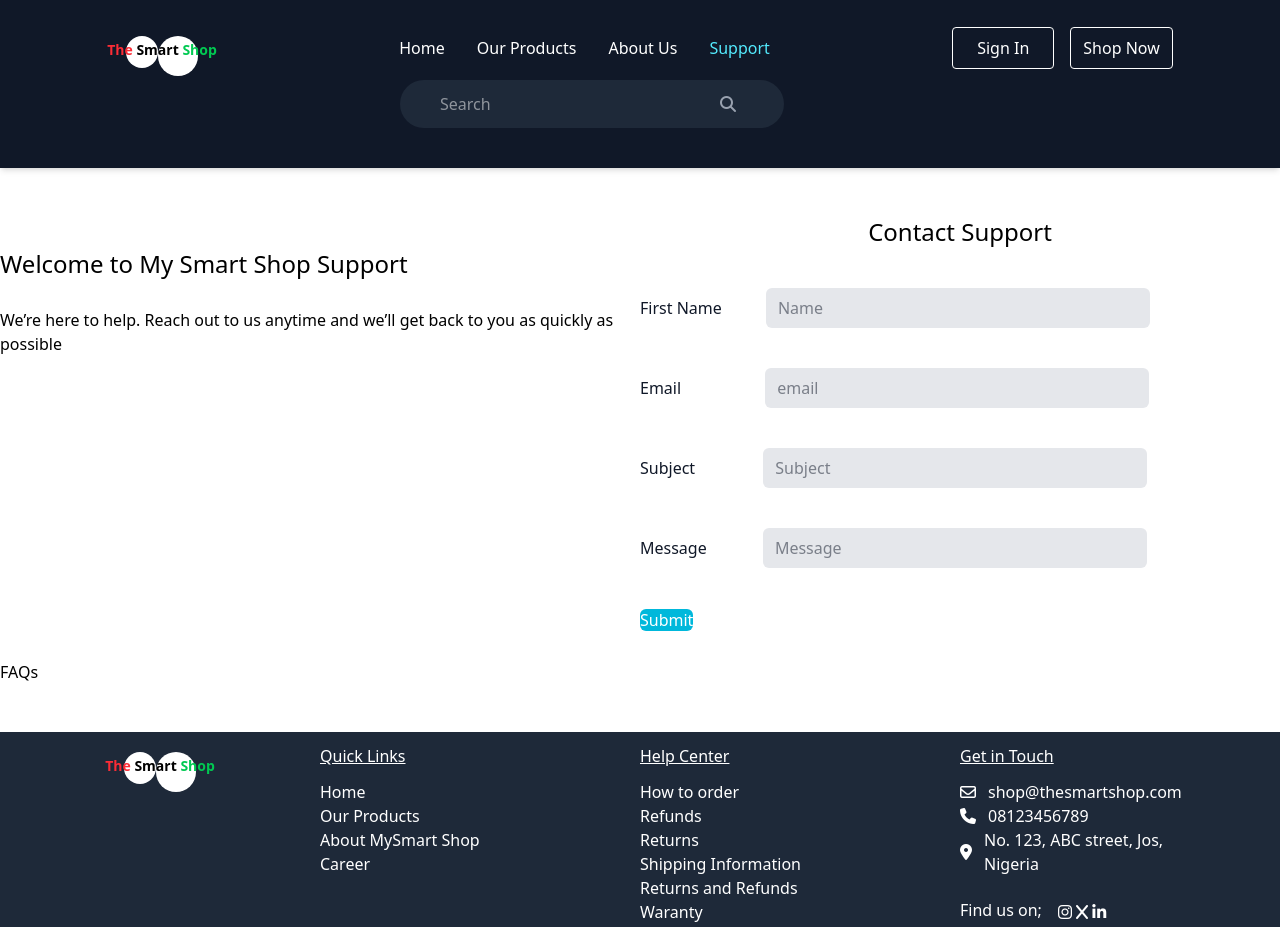
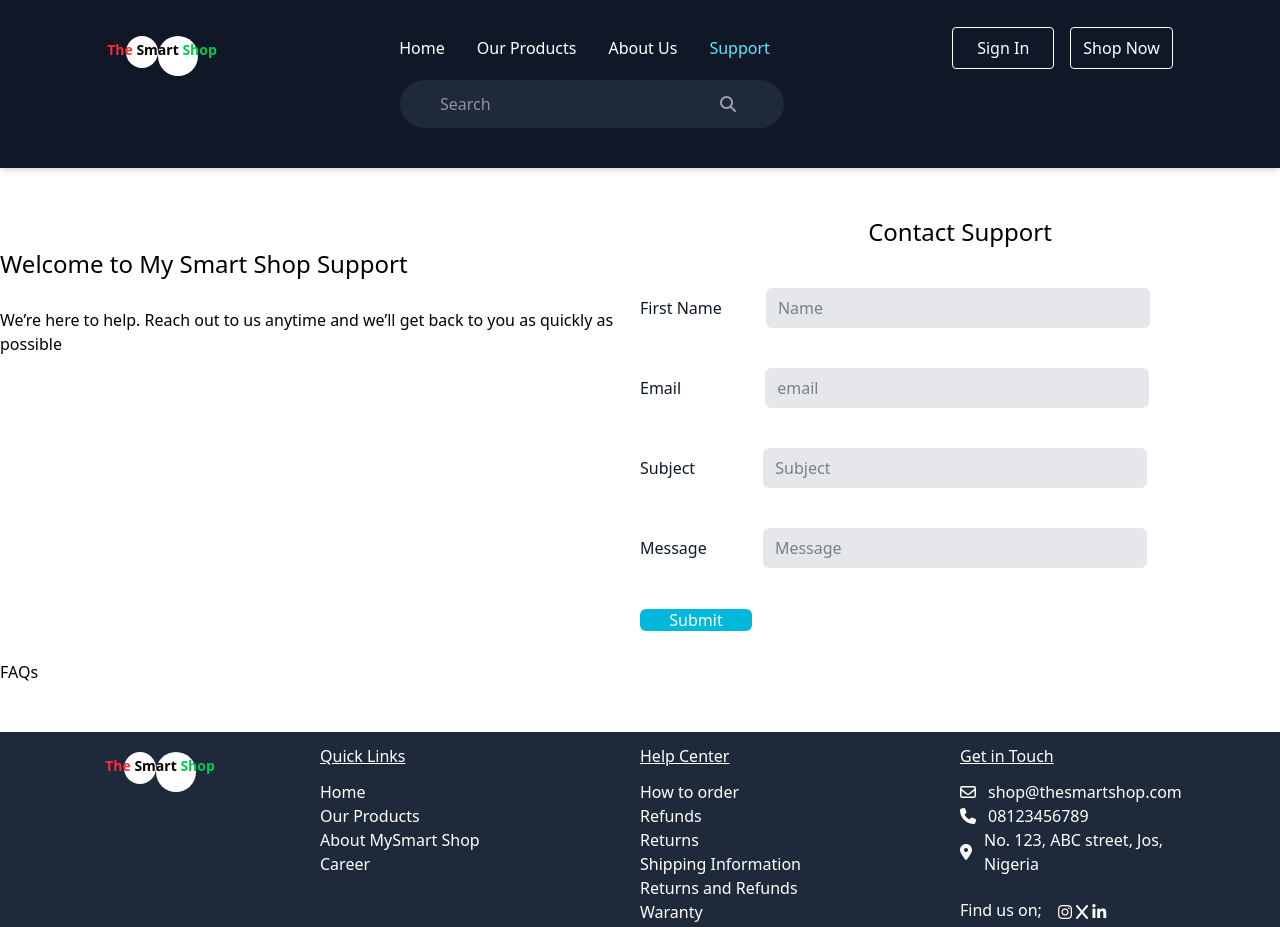
Before and after one commit to ChyyamakaU/smartwatch-project, a website: page support.html in a window 1280 px wide. Shown: the top 927 px of the page. Drawn offline with Linux system fonts and the light colour scheme.

Commit message:
commit-17

```diff
--- a/support.html
+++ b/support.html
@@ -91,8 +91,8 @@
                             <label for="Message">Message</label>
                             <input class=" w-96 h-10 ml-13 rounded-md pl-3 bg-gray-200 mb-10" type="text"
                                 placeholder="Message"><br>
-                            <span class="bg-cyan-500 hover:bg-cyan-600 text-white rounded-md h-14 w-40 text-center">
-                                <input type="button" value="Submit"></span>
+                            <span class="bg-cyan-500 hover:bg-cyan-600 text-white rounded-md ">
+                                <input class="w-28" type="button" value="Submit"></span>
                         </form>
 
                     </div>
```
Also changed, not shown: public/output.css.
